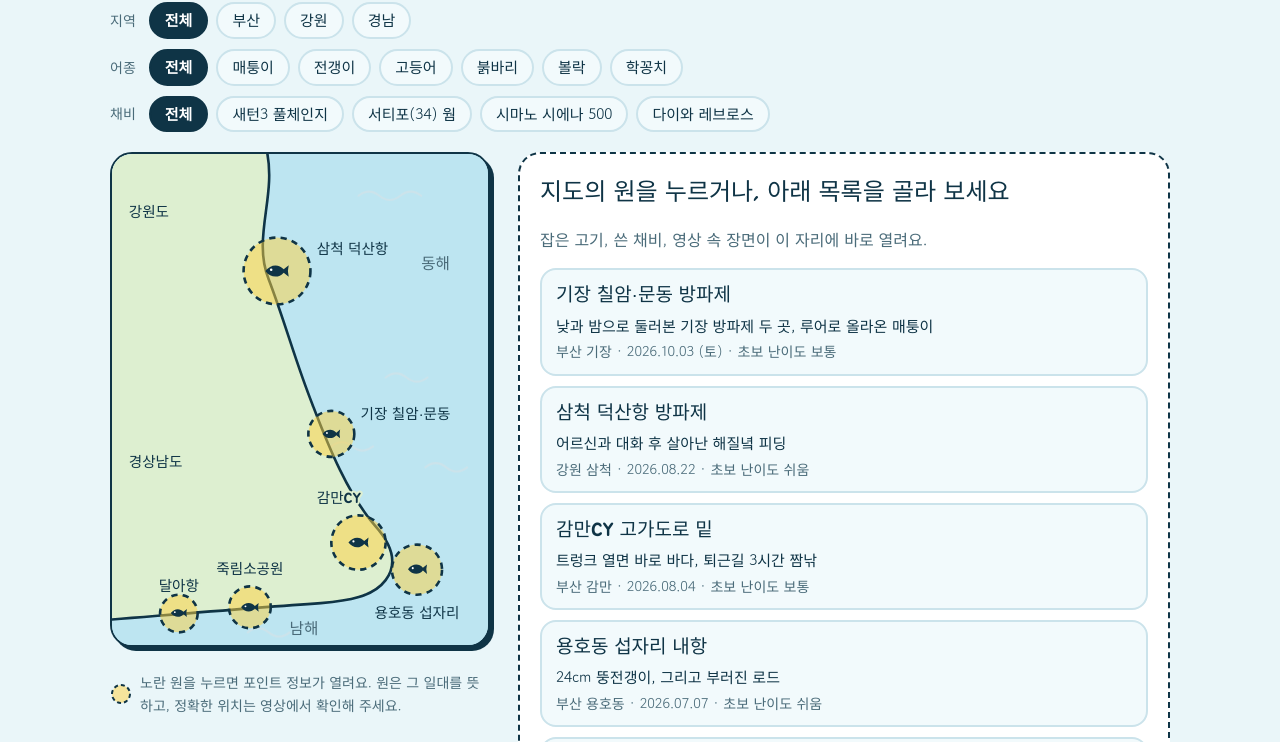
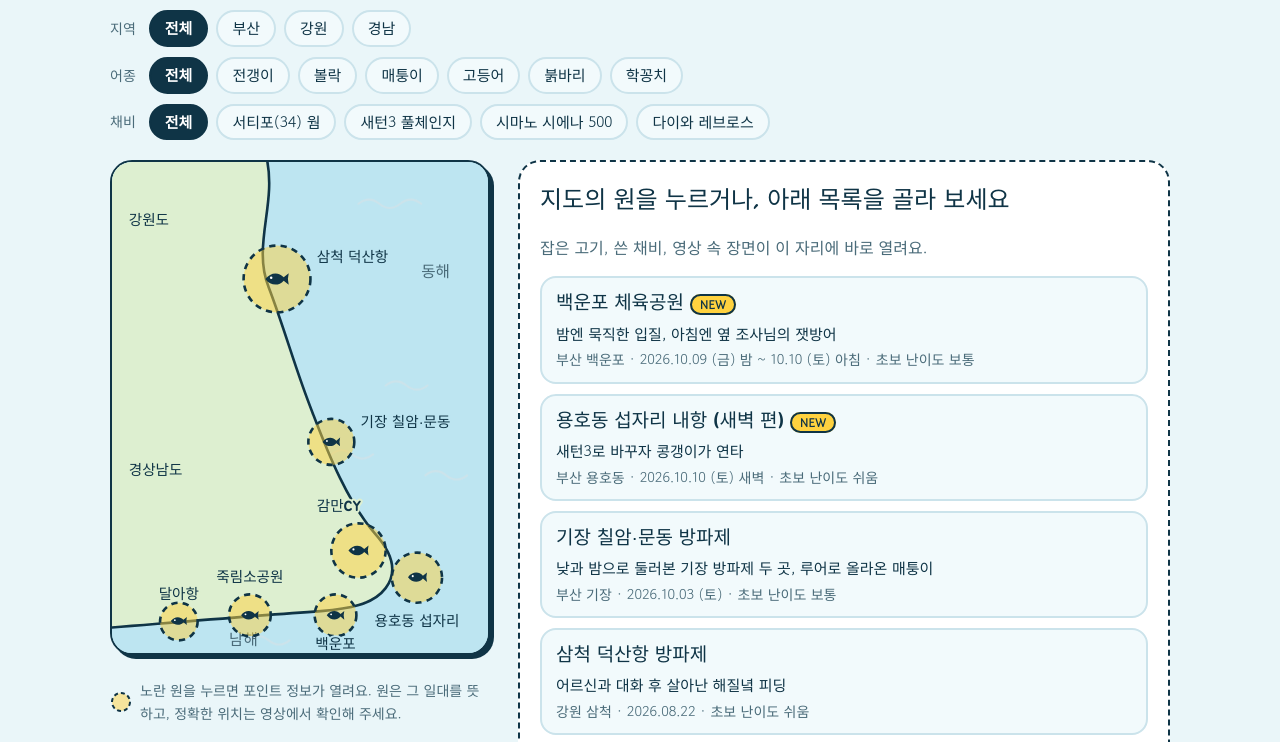
Before and after one commit to Nakgun9606/nakgun-yeojido, a plain HTML site: page index.html in a window 1280 px wide. Shown: the part 113-855 px from the top of the page. Drawn offline with Linux system fonts and the light colour scheme.

Commit message:
Add files via upload

```diff
--- a/index.html
+++ b/index.html
@@ -1,6 +1,9 @@
-<!doctype html><html><head><meta charset=utf8><meta name=viewport content="width=device-width,initial-scale=1,viewport-fit=cover"><style>:root{color-scheme:light;box-sizing:border-box;padding-top:env(safe-area-inset-top,0px);padding-bottom:env(safe-area-inset-bottom,0px)}html{scroll-padding-top:env(safe-area-inset-top,0px)}body{margin:0;padding:0;font:14px -apple-system,BlinkMacSystemFont,sans-serif;background:#fff;color:#000}img{max-width:100%}[hidden]:not([hidden=until-found i]){display:none!important}</style></head><body>
+<!doctype html>
+<html lang="ko">
+<head>
+<meta charset="utf-8">
 <title>낚건여지도</title>
-<meta name="claude:viewport-fit-sides" content="cover">
+<meta name="viewport" content="width=device-width, initial-scale=1, viewport-fit=cover">
 <link rel="preconnect" href="https://fonts.googleapis.com">
 <link rel="preconnect" href="https://fonts.gstatic.com" crossorigin>
 <link rel="stylesheet" href="https://fonts.googleapis.com/css2?family=Jua&family=Gowun+Dodum&display=swap">
@@ -74,6 +77,7 @@
 .theme-btn { font: inherit; font-size: 14.5px; cursor: pointer; color: var(--ink); background: var(--surface); border: 2px solid var(--edge); border-radius: 999px; padding: 4px 14px; }
 .theme-btn[aria-pressed="true"] { background: var(--on); color: var(--on-ink); }
 .thumb { display: block; border: 2px solid var(--edge); border-radius: 14px; overflow: hidden; aspect-ratio: 16 / 9; background: var(--chip); }
+.thumb[hidden] { display: none; }
 .thumb img { width: 100%; height: 100%; object-fit: cover; display: block; }
 .tackle dd { font-family: system-ui, -apple-system, 'Apple SD Gothic Neo', 'Malgun Gothic', sans-serif; }
 .tagline { margin: 2px 0 0; color: var(--muted); font-size: 15px; }
@@ -174,7 +178,7 @@
 .facts svg { width: 20px; height: 20px; flex: none; color: var(--edge); fill: none; stroke: currentColor; stroke-width: 2; stroke-linecap: round; stroke-linejoin: round; }
 .kv { list-style: none; margin: 0; padding: 0; display: flex; flex-wrap: wrap; gap: 6px 8px; font-size: 14.5px; }
 .kv li { display: inline-flex; align-items: baseline; gap: 6px; background: var(--chip); border: 2px solid var(--line); border-radius: 12px; padding: 2px 10px; }
-.kv b { font-size: 13px; color: var(--muted); font-weight: 700; }
+.kv b { white-space: nowrap; font-size: 13px; color: var(--muted); font-weight: 700; }
 .moments { list-style: none; margin: 0; padding: 0; display: flex; flex-direction: column; gap: 6px; }
 .moments a { display: flex; align-items: center; gap: 10px; text-decoration: none; padding: 6px 12px; border: 2px solid var(--line); border-radius: 14px; background: var(--chip); font-size: 15px; transition: border-color .12s; }
 .moments a:hover { border-color: var(--edge); }
@@ -202,6 +206,7 @@
 .pick-name { font-family: var(--font-display); font-size: 19px; }
 .pick-hook { word-break: keep-all; text-wrap: balance; }
 .pick-meta { word-break: keep-all; }
+.pill-new { font-family: var(--font-body); font-size: 12px; font-weight: 700; vertical-align: middle; background: var(--accent); color: var(--accent-ink); border: 2px solid var(--edge); border-radius: 999px; padding: 0 8px; }
 .pick-hook { font-size: 15px; color: var(--ink); }
 .pick-meta { font-size: 14px; color: var(--muted); }
 .close-btn { font: inherit; font-size: 14px; cursor: pointer; color: var(--ink); background: var(--chip); border: 2px solid var(--line); border-radius: 999px; padding: 0 14px; }
@@ -246,6 +251,8 @@
   * { transition: none !important; scroll-behavior: auto !important; }
 }
 </style>
+</head>
+<body>
 
 <svg width="0" height="0" style="position:absolute" aria-hidden="true" focusable="false">
   <defs>
@@ -296,7 +303,7 @@
           <path class="wave" d="M130 458q10-8 20 0t20 0"/>
           <path class="land" d="M-4 -4H148C158 40 134 80 150 120C166 162 176 200 192 240C208 282 226 326 252 356C268 374 274 392 262 408C250 424 226 428 200 430C140 434 70 440 -4 446Z"/>
           <text class="sea-name" x="296" y="110">동해</text>
-          <text class="sea-name" x="170" y="460">남해</text>
+          <text class="sea-name" x="112" y="462">남해</text>
           <text class="map-text" x="16" y="60">강원도</text>
           <text class="map-text" x="16" y="300">경상남도</text>
 
@@ -317,6 +324,12 @@
             <circle cx="236" cy="372" r="26"/>
             <use class="zone-fish" href="#fish" x="225" y="365" width="22" height="14"/>
             <text x="196" y="334">감만CY</text>
+          </g>
+          <g class="zone" data-id="baegunpo" tabindex="0" role="button" aria-label="백운포 체육공원 카드 보기">
+            <circle class="zone-hit" cx="214" cy="434" r="30"/>
+            <circle cx="214" cy="434" r="20"/>
+            <use class="zone-fish" href="#fish" x="204" y="428" width="20" height="12"/>
+            <text class="on-sea" x="214" y="466" text-anchor="middle">백운포</text>
           </g>
           <g class="zone" data-id="seopja" tabindex="0" role="button" aria-label="용호동 섭자리 내항 카드 보기">
             <circle class="zone-hit" cx="292" cy="398" r="34"/>
@@ -418,6 +431,57 @@
 (function () {
   var spots = [
     {
+      id: 'baegunpo', fresh: true, hook: '밤엔 묵직한 입질, 아침엔 옆 조사님의 잿방어', region: '부산', regionLabel: '부산 백운포', name: '백운포 체육공원',
+      date: '2026.10.09 (금) 밤 ~ 10.10 (토) 아침', time: '밤 라이트게임, 아침 쇼어지깅',
+      level: 2, levelText: '보통', levelNote: '밤 입질 파악과 아침 메탈지그 캐스팅이 필요해요',
+      lead: '밤에는 라이트게임, 아침에는 라이트 쇼어지깅으로 둘러본 백운포 체육공원이에요. 공원 주차장이 있어서 차 대기는 편해요.',
+      target: '전갱이, 풀치, 삼치',
+      when: '밤 12시 46분~새벽 3시, 새벽 5시 10분~아침',
+      species: [],
+      catches: [],
+      none: '묵직한 입질은 왔지만 랜딩은 못 했어요',
+      tackle: [
+        ['지그헤드', '서티포 스트림헤드 0.8g · 1.3g', false, '', '서티포'],
+        ['웜', '서티포 2인치 반짝이 클리어 · 1.3인치', false, '', '서티포'],
+        ['아침 채비', '30g 메탈지그 (라이트 쇼어지깅)']
+      ],
+      notes: [
+        '공원 주차장이 있어서 주차가 편해요.',
+        '밤에는 시야 확보가 필요해요.',
+        '아침 피딩 때 옆 조사님이 잿방어를 랜딩하는 걸 도왔어요.'
+      ],
+      facts: [['car', '공원 주차장, 주차 편함']],
+      gear: ['서티포'],
+      moments: [[43, '백운포 체육공원 도착, 채비 소개', true], [203, '밤에 온 묵직한 입질, 아쉬운 랜딩', true], [940, '아침 피딩, 옆 조사님 잿방어 랜딩', true]],
+      caution: '아침 메탈지그를 던질 때는 주변 사람과 트레블훅에 주의해 주세요.',
+      url: 'https://www.youtube.com/watch?v=rAPvxfXKTFM'
+    },
+    {
+      id: 'seopja-2', place: 'seopja', fresh: true, hook: '새턴3로 바꾸자 콩갱이가 연타', region: '부산', regionLabel: '부산 용호동', name: '용호동 섭자리 내항 (새벽 편)',
+      date: '2026.10.10 (토) 새벽', time: '새벽 3시쯤 ~ 4시 41분',
+      level: 1, levelText: '쉬움', levelNote: '작은 전갱이와 볼락 손맛 보기 편해요',
+      lead: '백운포에서 옮겨 온 새벽의 섭자리예요. 새턴3 로드로 바꿔 들자 콩갱이(작은 전갱이)가 연달아 올라왔고, 가을 볼락도 만났어요.',
+      target: '전갱이, 풀치, 삼치',
+      when: '새벽 3시쯤 ~ 4시 41분',
+      species: ['전갱이', '볼락'],
+      catches: [{ fish: '전갱이', size: '15cm급 콩갱이 다수' }, { fish: '볼락', size: '9cm쯤' }],
+      tackle: [
+        ['로드', '아부가르시아 새턴3 (교체 뒤 조과가 살아났어요)', true, '', '새턴3'],
+        ['지그헤드', '서티포 스트림헤드 0.8g · 1.3g', false, '', '서티포'],
+        ['웜', '서티포 2인치 반짝이 클리어 · 1.3인치', false, '', '서티포']
+      ],
+      notes: [
+        '새벽이라 사람이 없었어요.',
+        '배가 빠진 자리를 탐사하다가 볼락이 나왔어요.',
+        '냄새가 조금 나요.'
+      ],
+      facts: [['step', '편한 발판']],
+      gear: ['새턴3', '서티포'],
+      moments: [[444, '섭자리로 이동, 새턴3로 교체하고 콩갱이 연타', true], [588, '배 빠진 자리에서 가을 볼락 히트', true]],
+      caution: '수질 때문에 먹는 낚시보다 방생과 손맛 위주를 권해요.',
+      url: 'https://www.youtube.com/watch?v=rAPvxfXKTFM'
+    },
+    {
       id: 'gijang', hook: '낮과 밤으로 둘러본 기장 방파제 두 곳, 루어로 올라온 매퉁이', region: '부산', regionLabel: '부산 기장', name: '기장 칠암·문동 방파제',
       date: '2026.10.03 (토)', time: '낮 2시 반쯤 칠암 → 밤 문동 짬낚',
       level: 2, levelText: '보통', levelNote: '발판과 화장실이 편해요',
@@ -491,7 +555,7 @@
       url: 'https://www.youtube.com/watch?v=FwtS6CFDmDk'
     },
     {
-      id: 'seopja', hook: '24cm 뚱전갱이, 그리고 부러진 로드', region: '부산', regionLabel: '부산 용호동', name: '용호동 섭자리 내항',
+      id: 'seopja', hook: '24cm 뚱전갱이, 그리고 부러진 로드', region: '부산', regionLabel: '부산 용호동', name: '용호동 섭자리 내항 (저녁 편)',
       date: '2026.07.07', time: '오후 7:34 출발, 물돌이 시간대 공략',
       level: 1, levelText: '쉬움', levelNote: '도보로 가기 쉽고 발판이 편해요',
       lead: '어민판매장 근처 내항 선착장 일대예요. 큰 기대 없이 던졌는데 발 앞에서 강한 입질이 왔고, 드랙이 풀리는 소리와 함께 20cm가 넘는 뚱전갱이가 올라왔어요.',
@@ -611,7 +675,7 @@
     var facts = s.facts && s.facts.length ? '<ul class="facts">' + s.facts.map(function (f) { return '<li>' + icon(f[0]) + f[1] + '</li>'; }).join('') + '</ul>' : '';
     var vid = (s.url.match(/[?&]v=([\w-]+)/) || [])[1];
     var thumb = vid ? '<a class="thumb" href="' + s.url + '" target="_blank" rel="noopener" aria-label="영상 보러 가기"><img src="https://img.youtube.com/vi/' + vid + '/mqdefault.jpg" alt="" loading="lazy" onerror="this.parentNode.hidden=true"></a>' : '';
-    var kvRows = [['노린 어종', s.target], ['물때', s.tide], ['밑걸림', s.bottom]].filter(function (r) { return r[1]; });
+    var kvRows = [['노린 어종', s.target], ['시간대', s.when], ['물때', s.tide], ['밑걸림', s.bottom]].filter(function (r) { return r[1]; });
     var kv = kvRows.length ? '<ul class="kv">' + kvRows.map(function (r) { return '<li><b>' + r[0] + '</b>' + r[1] + '</li>'; }).join('') + '</ul>' : '';
     var mm = s.moments || [];
     var core = mm.filter(function (m) { return m[2]; });
@@ -647,7 +711,7 @@
   var intro = '<section class="intro" id="intro"><h2>지도의 원을 누르거나, 아래 목록을 골라 보세요</h2>' +
     '<p>잡은 고기, 쓴 채비, 영상 속 장면이 이 자리에 바로 열려요.</p>' +
     '<ul class="spot-list" id="spot-list">' + spots.map(function (s) {
-      return '<li data-id="' + s.id + '"><button type="button" class="spot-pick" data-pick="' + s.id + '"><span class="pick-name">' + s.name + '</span>' + (s.hook ? '<span class="pick-hook">' + s.hook + '</span>' : '') + '<span class="pick-meta">' + [s.regionLabel, s.date, '초보 난이도 ' + s.levelText].filter(Boolean).join(' · ') + '</span></button></li>';
+      return '<li data-id="' + s.id + '"><button type="button" class="spot-pick" data-pick="' + s.id + '"><span class="pick-name">' + s.name + (s.fresh ? ' <span class="pill-new">NEW</span>' : '') + '</span>' + (s.hook ? '<span class="pick-hook">' + s.hook + '</span>' : '') + '<span class="pick-meta">' + [s.regionLabel, s.date, '초보 난이도 ' + s.levelText].filter(Boolean).join(' · ') + '</span></button></li>';
     }).join('') + '</ul>' +
     '<p class="empty" id="empty" hidden>고른 조건에 맞는 포인트가 아직 없어요. 다른 조건을 눌러 보세요.</p></section>';
   cardsEl.innerHTML = intro + spots.map(card).join('');
@@ -828,4 +892,5 @@
 })();
 </script>
 
-</body></html>
+</body>
+</html>
```
